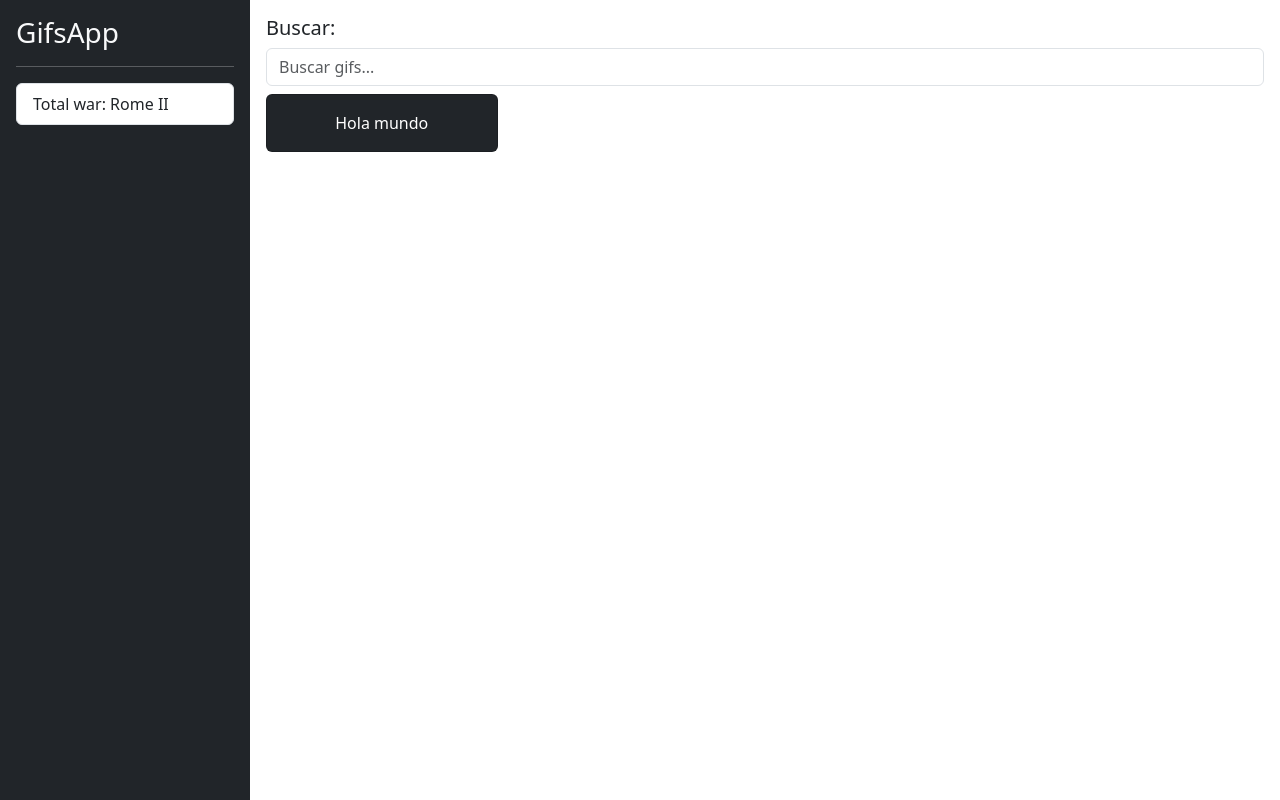
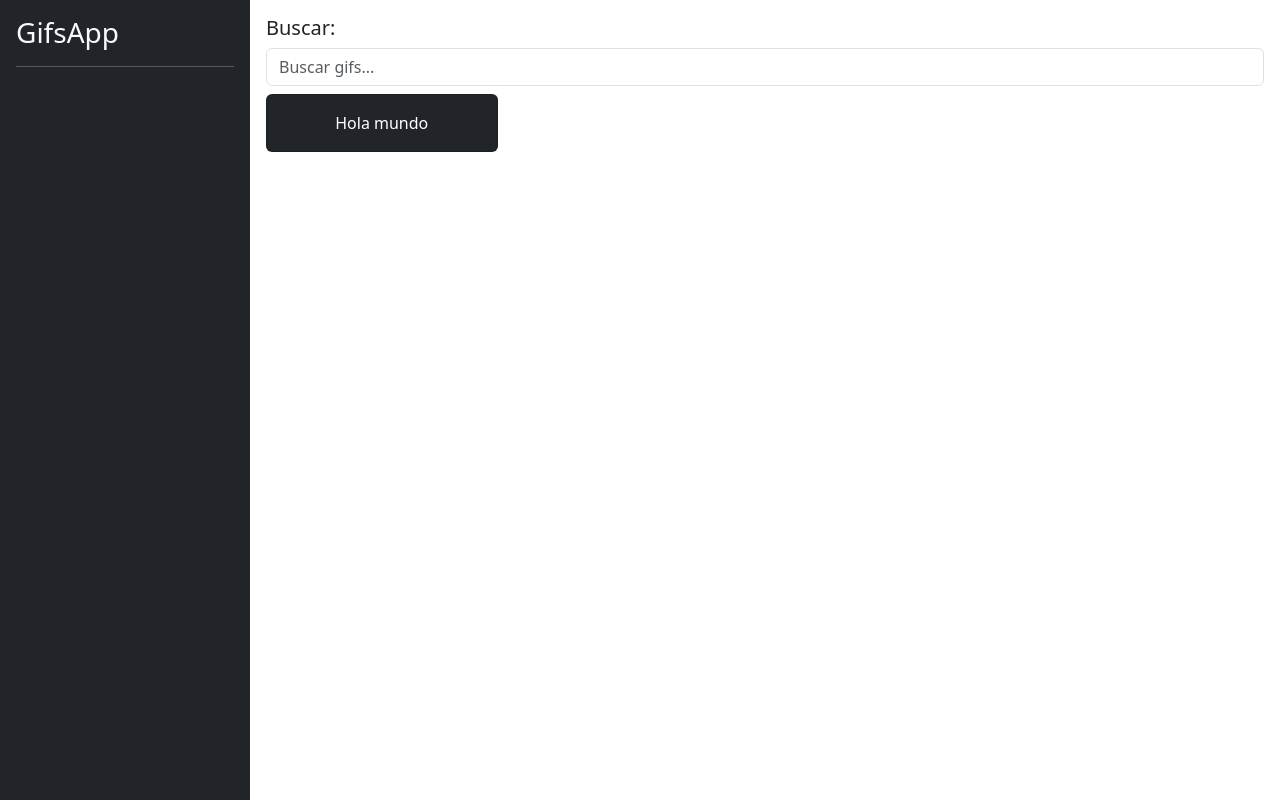
Before and after one commit to agusci21/gifs_app, an Angular app: page / in a window 1280 px wide. Built offline with nearby package versions, Linux system fonts and the light colour scheme.

Commit message:
Add service

```diff
--- a/src/app/gifs/components/search-box/search-box.component.ts
+++ b/src/app/gifs/components/search-box/search-box.component.ts
@@ -1,4 +1,5 @@
 import { Component, ElementRef, ViewChild } from '@angular/core';
+import { GifsService } from '../../services/gifs.service';
 
 @Component({
     selector: 'gifs-search-box',
@@ -17,8 +18,13 @@ export class SearchBoxComponent {
     @ViewChild('txtTagInput')
     public tagInput!: ElementRef<HTMLInputElement>
 
+    public constructor(private _gifsService: GifsService) {
+
+    }
+
     searchTag() {
         const newTag = this.tagInput.nativeElement.value
-        console.log(newTag)
+        this._gifsService.searchTag(newTag)
+        this.tagInput.nativeElement.value = ''
     }
 }
--- /dev/null
+++ b/src/app/gifs/services/gifs.service.ts
@@ -0,0 +1,17 @@
+
+import { Injectable } from '@angular/core';
+
+@Injectable({providedIn: 'root'})
+export class GifsService {
+    private _tagsHistory: string[] = []
+
+    public constructor() { }
+
+    public get tagsHistory() {
+        return [...this._tagsHistory]
+    }
+
+    public searchTag(tag: string) {
+        this._tagsHistory.unshift(tag)
+    }
+}
--- a/src/app/shared/components/sidebar/sidebar.component.html
+++ b/src/app/shared/components/sidebar/sidebar.component.html
@@ -3,9 +3,10 @@
     <h3 class="text-light">GifsApp</h3>
     <hr class="text-white">
 
-    <div class="list-group list-reset">
+    <div class="list-group list-reset mb-1"
+        *ngFor="let tag of tagsHistory">
         <button class="list-group-item list-group-item-action">
-            Total war: Rome II
+            {{ tag | titlecase }}
         </button>
     </div>
 </div>
--- a/src/app/shared/components/sidebar/sidebar.component.ts
+++ b/src/app/shared/components/sidebar/sidebar.component.ts
@@ -1,4 +1,5 @@
 import { Component } from '@angular/core';
+import { GifsService } from '../../../gifs/services/gifs.service';
 
 @Component({
   selector: 'shared-sidebar',
@@ -7,4 +8,9 @@ import { Component } from '@angular/core';
 })
 export class SidebarComponent {
 
+  public constructor(private _gifsService: GifsService) { }
+
+  public get tagsHistory(): string[] {
+    return this._gifsService.tagsHistory
+  }
 }
```
